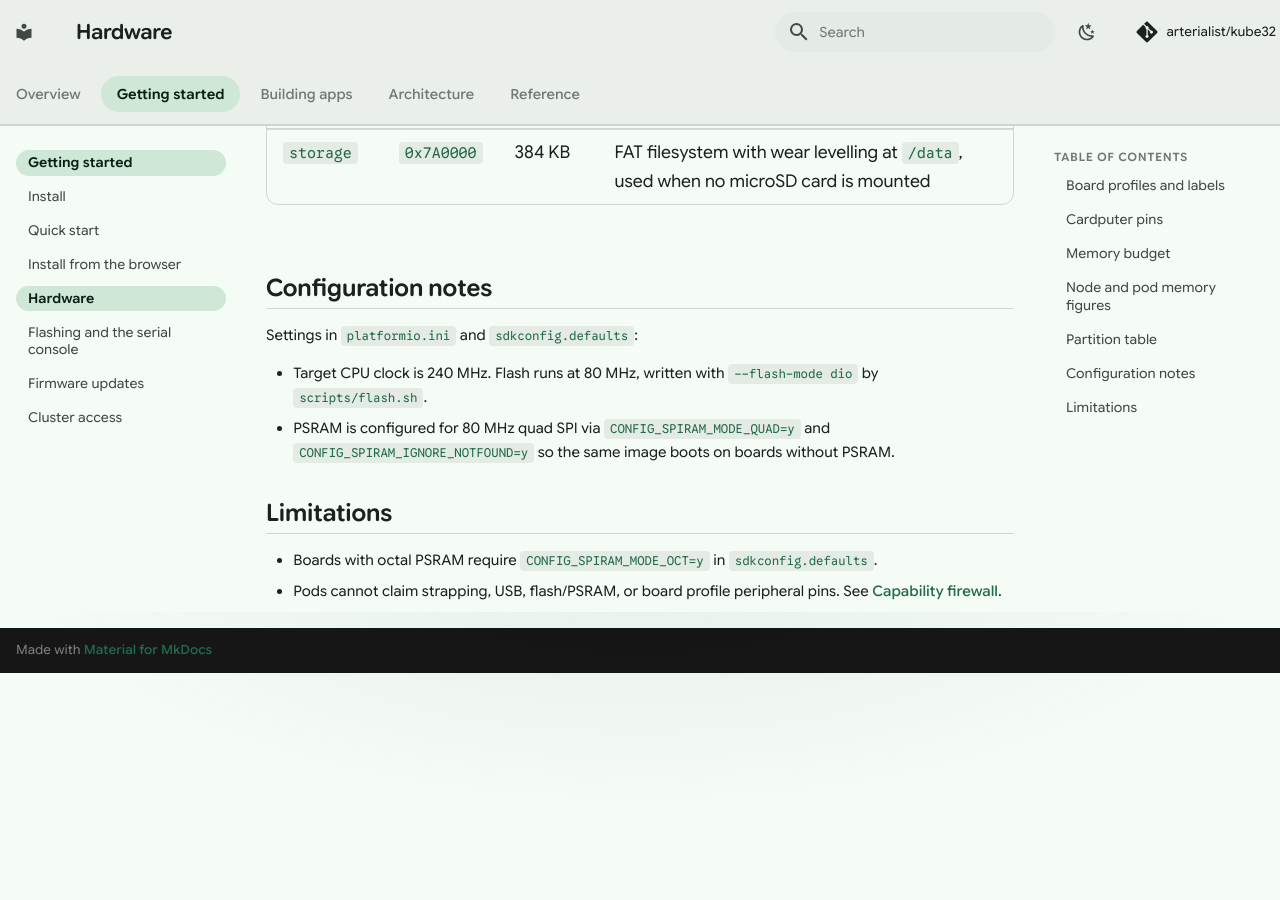
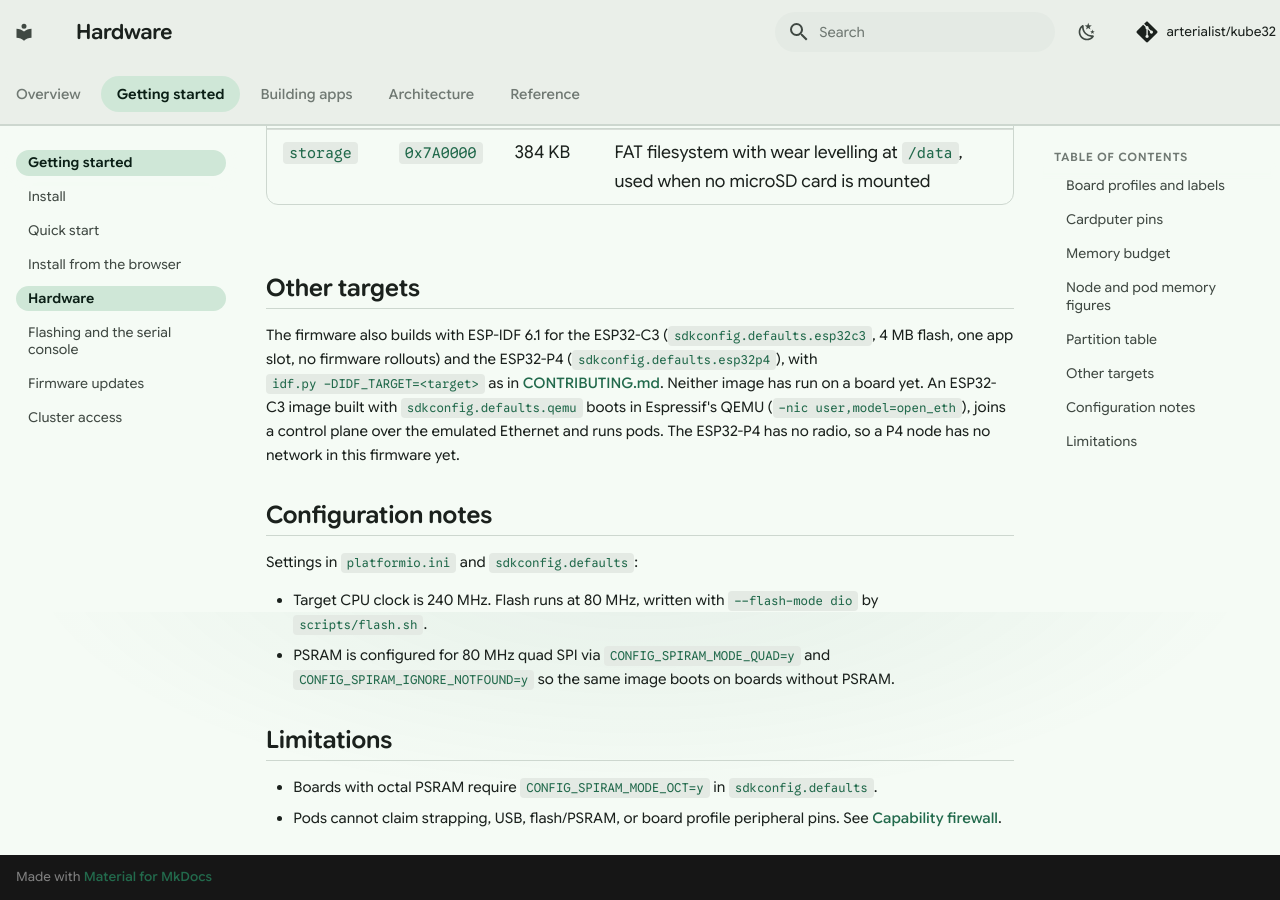
Before and after one commit to arterialist/kube32, an MkDocs documentation site: the page built from docs/hardware-spec.md, in a window 1280 px wide and 900 px high, scrolled down 4788 px. Built offline with MkDocs 1.6.1 and Material for MkDocs 9.7.7, drawn with Linux system fonts in a browser that asks for light colours; comment, search, counter and statistics services are not loaded; before the commit the page ends 5461 px from its top, so only the background shows below that.

Commit message:
docs: other targets, and the changes since 0.1.0

```diff
--- a/docs/hardware-spec.md
+++ b/docs/hardware-spec.md
@@ -85,6 +85,10 @@ Layout in `partitions.csv` for 8 MB flash:
 | `journal` | `0x6A0000` | 1 MB | Raw object store journal (`data`, subtype `0x40`), used when no microSD card is mounted |
 | `storage` | `0x7A0000` | 384 KB | FAT filesystem with wear levelling at `/data`, used when no microSD card is mounted |
 
+## Other targets
+
+The firmware also builds with ESP-IDF 6.1 for the ESP32-C3 (`sdkconfig.defaults.esp32c3`, 4 MB flash, one app slot, no firmware rollouts) and the ESP32-P4 (`sdkconfig.defaults.esp32p4`), with `idf.py -DIDF_TARGET=<target>` as in [CONTRIBUTING.md](https://github.com/arterialist/kube32/blob/main/CONTRIBUTING.md#firmware). Neither image has run on a board yet. An ESP32-C3 image built with `sdkconfig.defaults.qemu` boots in Espressif's QEMU (`-nic user,model=open_eth`), joins a control plane over the emulated Ethernet and runs pods. The ESP32-P4 has no radio, so a P4 node has no network in this firmware yet.
+
 ## Configuration notes
 
 Settings in `platformio.ini` and `sdkconfig.defaults`:
```
Also changed, not shown: CHANGELOG.md (+3 -0 lines).
